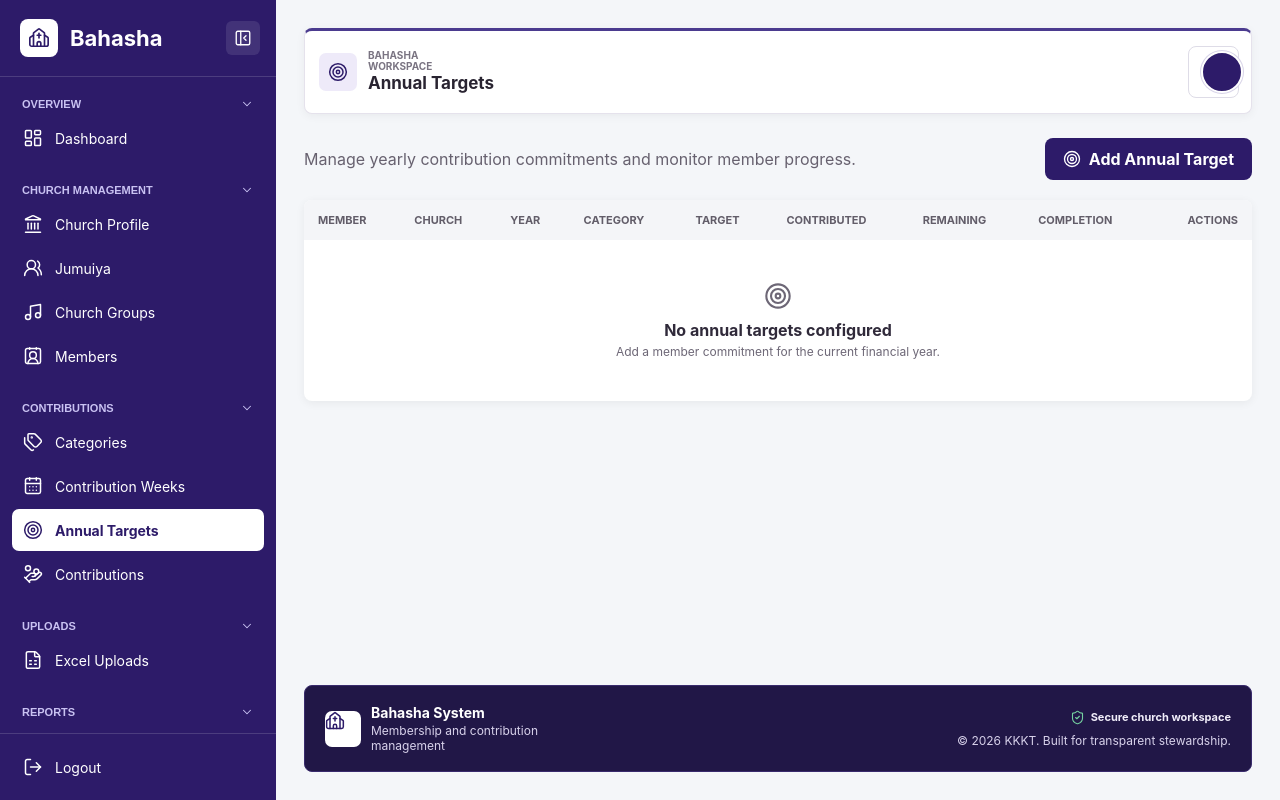
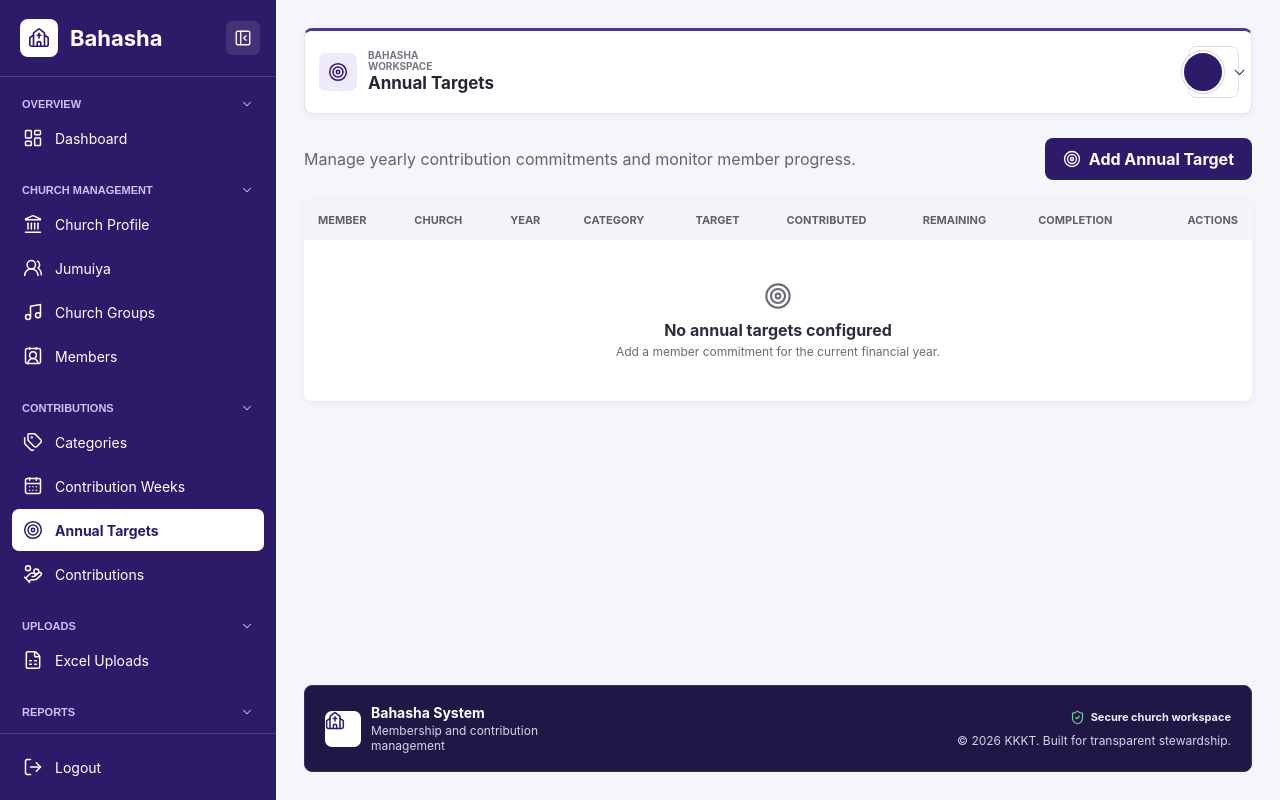
Before and after one commit to Oswaldgerald/bahasha-web, a Django app: page /web/annual-targets/ in a window 1280 px wide. Run offline with Django 5.2, Linux system fonts and the light colour scheme; data that the repository does not hold is empty; parts of the project's set-up code (start-up, migrations or seed data) failed here and were passed over.

Commit message:
Center navigation brand and account controls

```diff
--- a/static/css/layout.css
+++ b/static/css/layout.css
@@ -28,17 +28,18 @@
 }
 
 .sidebar-brand-mark {
-    align-items: center;
     background: white;
     border-radius: 8px;
     color: #2d1b69;
-    display: inline-flex;
+    display: inline-grid;
     flex: 0 0 38px;
     height: 38px;
-    justify-content: center;
+    line-height: 0;
+    place-items: center;
 }
 
 .sidebar-brand-mark svg {
+    display: block;
     height: 22px;
     width: 22px;
 }
@@ -352,13 +353,19 @@
     cursor: pointer;
     display: inline-flex;
     gap: 7px;
+    justify-content: center;
     min-height: 48px;
     padding: 4px 9px 4px 5px;
 }
 
 .account-trigger-identity {
+    align-items: center;
+    align-self: stretch;
+    display: flex;
+    flex-direction: column;
+    justify-content: center;
     min-width: 0;
-    text-align: right;
+    text-align: center;
 }
 
 .account-trigger-identity strong,
@@ -373,11 +380,13 @@
 .account-trigger-identity strong {
     color: #2e2935;
     font-size: 13px;
+    line-height: 1.2;
 }
 
 .account-trigger-identity small {
     color: #77717e;
     font-size: 10px;
+    line-height: 1.2;
     margin-top: 2px;
 }
 
@@ -388,6 +397,7 @@
 }
 
 .account-menu-trigger > svg {
+    flex: 0 0 17px;
     height: 17px;
     transition: transform 150ms ease;
     width: 17px;
@@ -410,6 +420,7 @@
     font-weight: 700;
     height: 38px;
     justify-content: center;
+    line-height: 1;
     text-transform: uppercase;
 }
 
```
